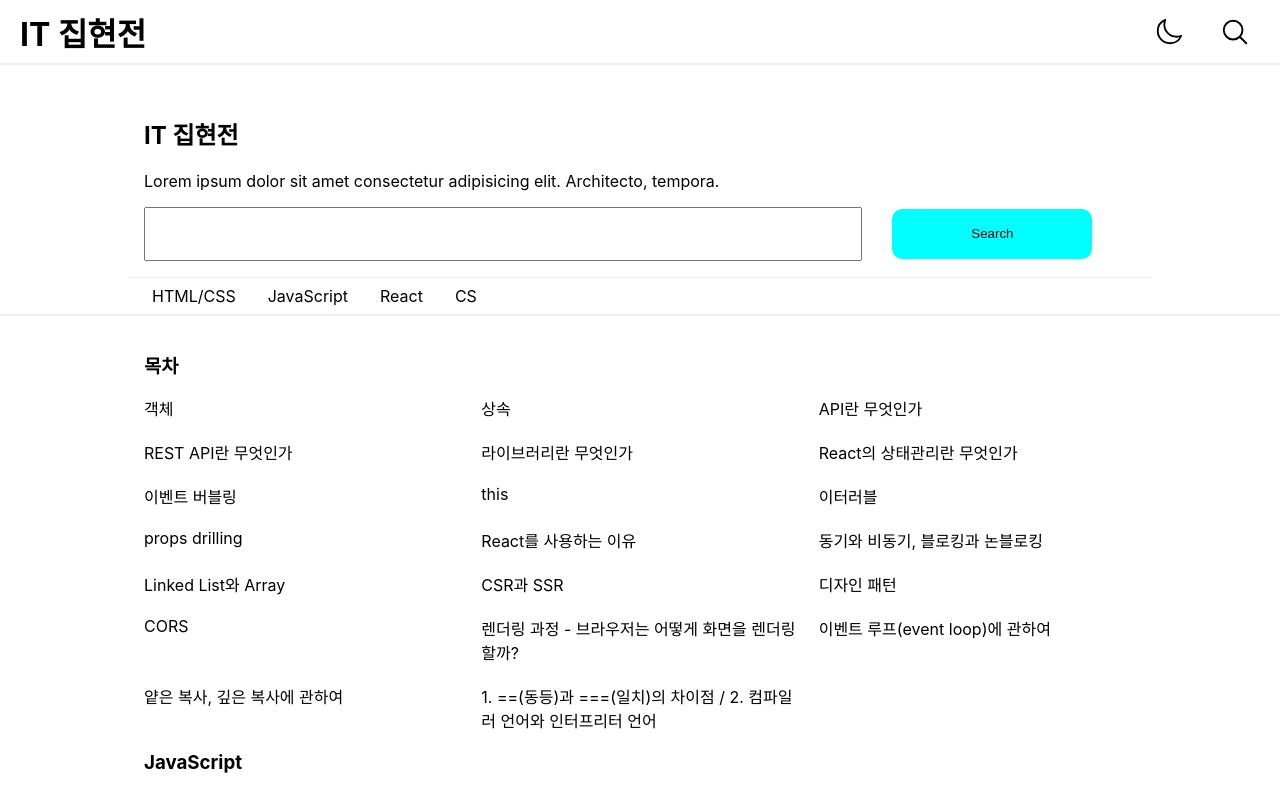
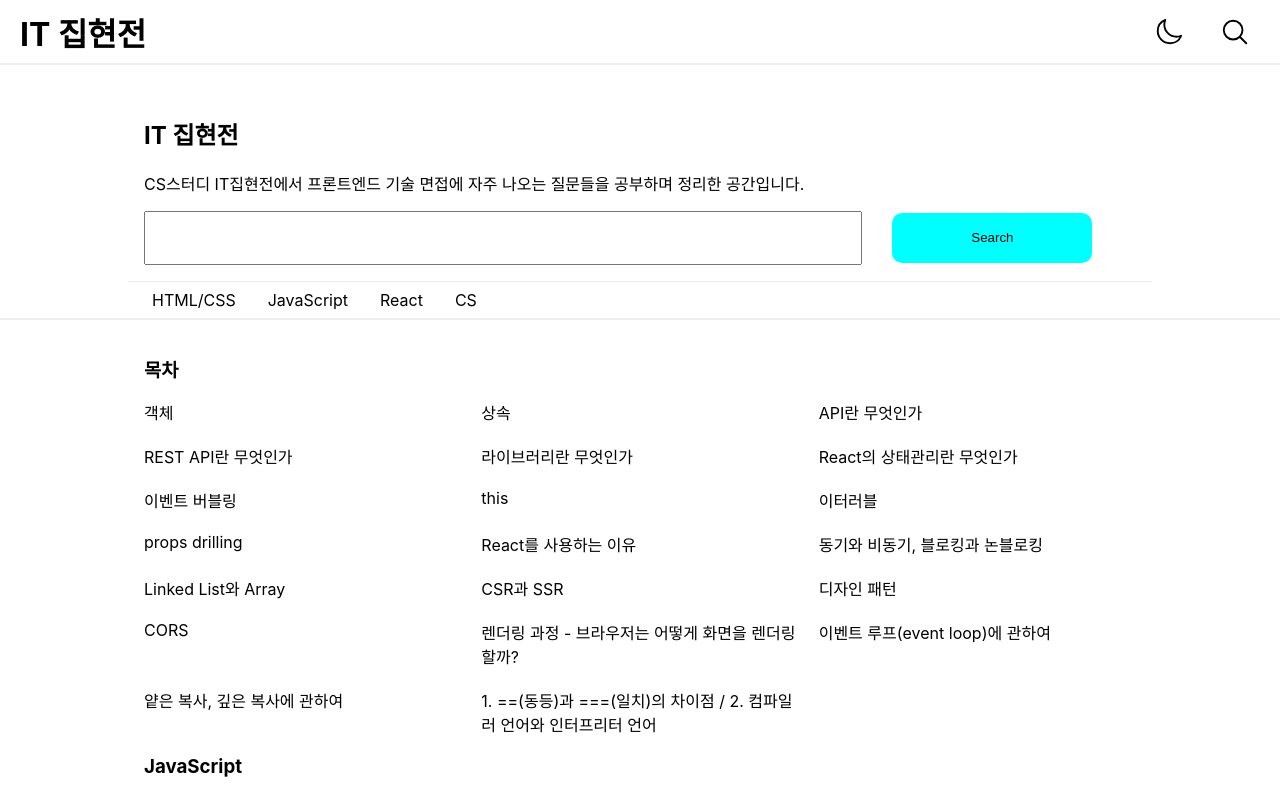
Before and after one commit to Seunggyu-Jung/interview_summary, a React (Create React App) app: page / in a window 1280 px wide. Shown: the top 796 px of the page. Built offline with nearby package versions, Linux system fonts and the light colour scheme; the HTML template or start-up script is replaced by a standard one.

Commit message:
feat: 메인페이지 소개 문구 추가

```diff
--- a/src/pages/Main/Main.tsx
+++ b/src/pages/Main/Main.tsx
@@ -23,8 +23,8 @@ const Main = () => {
           <S.InnerWrapper>
             <h2>IT 집현전</h2>
             <p>
-              Lorem ipsum dolor sit amet consectetur adipisicing elit.
-              Architecto, tempora.
+              CS스터디 IT집현전에서 프론트엔드 기술 면접에 자주 나오는 질문들을
+              공부하며 정리한 공간입니다.
             </p>
             <div>
               <SearchInput type="text" />
```
